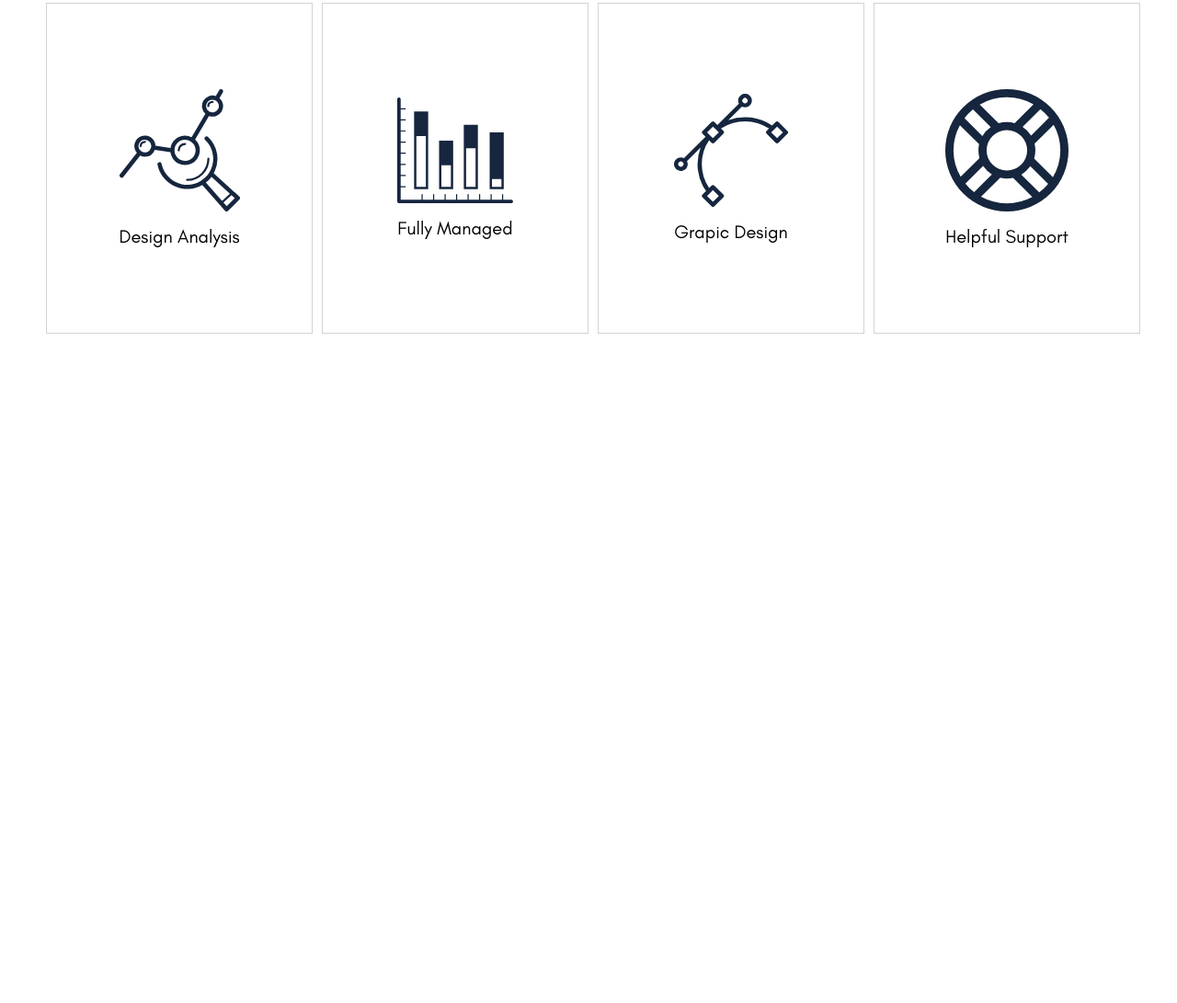
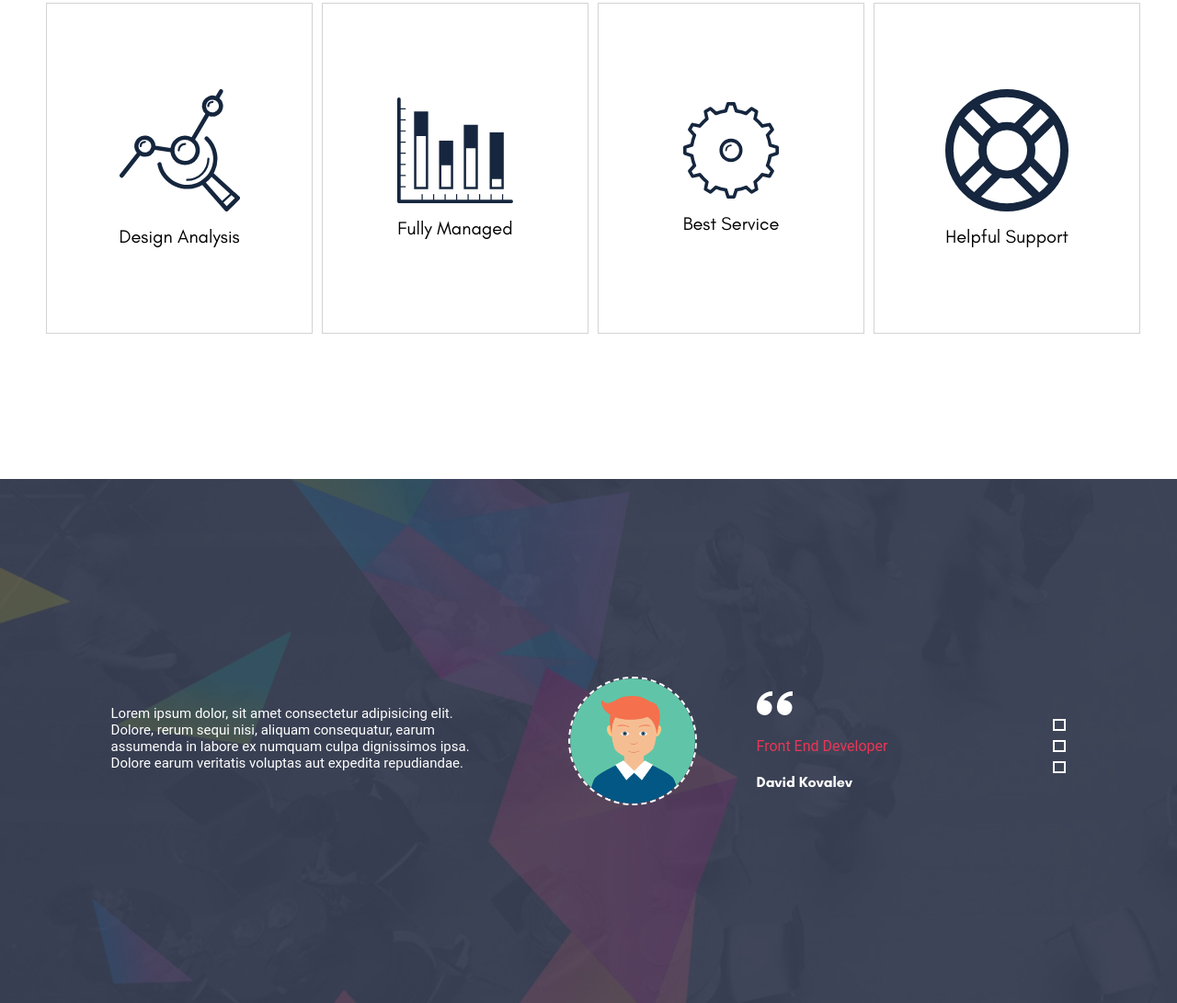
Before and after one commit to Effimowsky/Final-Project, a plain HTML site: page index.html in a window 1280 px wide. Shown: the part 2775-3866 px from the top of the page at 92% size. Before the commit the page ends 3138 px from the top, so only its background shows below. Drawn offline with Linux system fonts and the light colour scheme.

Commit message:
add recomendations content

```diff
--- a/Style/Style.css
+++ b/Style/Style.css
@@ -11,6 +11,8 @@
   width: 100%;
   margin: 0 auto;
 }
+
+/* Header content */
 header {
   background-color: #dddddd;
 }
@@ -230,7 +232,7 @@ header {
   transition: 0.5s;
 }
 
-/* my information */
+/* My information */
 .my-info {
   background-color: #131a36;
   height: 210px;
@@ -297,7 +299,7 @@ header {
   font-family: "Muli";
 }
 
-/* services */
+/* Services */
 .section-2 {
   margin-top: 203px;
 }
@@ -365,3 +367,79 @@ header {
   font-family: "Muli";
   font-size: 14px;
 }
+
+/* Recomendations */
+.recomendations {
+  background-image: url("../Images/clip.jpg");
+  background-color: #15263e;
+  max-width: 2000px;
+  width: 100%;
+  height: 570px;
+  opacity: 1;
+  display: flex;
+  justify-content: center;
+  align-items: center;
+  margin-top: 350px;
+}
+.recomendation-content {
+  align-items: center;
+  color: #fff;
+  margin-right: 80px;
+  flex-wrap: wrap;
+}
+.recomendation-text {
+  display: flex;
+  width: 497px;
+  height: 78px;
+  font-size: 15px;
+  padding-right: 80px;
+  font-family: Roboto;
+}
+.recomendation-img {
+  vertical-align: middle;
+  display: flex;
+  width: 140px;
+  height: 140px;
+  padding-right: 60px;
+  cursor: pointer;
+  margin-right: 65px;
+}
+.borderimg {
+  border: 2px dashed #ffffff;
+  border-radius: 100%;
+}
+.recomendation-img :hover {
+  border: 2px solid #e93656;
+}
+.recomendation-img img:hover {
+  width: 140px;
+}
+.recomendation-btn {
+  width: 13px;
+  height: 13px;
+  color: #ffffff00;
+  border: 2px solid #ffffff;
+  padding-left: 10px;
+  margin-top: 10px;
+  display: flex;
+  flex-direction: column;
+  cursor: pointer;
+}
+.rec-btn {
+  display: flex;
+  flex-direction: column;
+}
+.recomendation-btn:hover {
+  border: 2px solid #e93656;
+}
+.person-info p {
+  color: #e93656;
+  margin-right: 100px;
+  padding-top: 20px;
+  font-family: Roboto;
+}
+.person-info h2 {
+  color: #ffffff;
+  padding-top: 20px;
+  font-family: Glacial Indifference;
+}
--- a/app.js
+++ b/app.js
@@ -46,3 +46,34 @@ window.addEventListener("scroll", () => {
     hideProgress();
   }
 });
+
+// Recomendations
+{
+  var slideIndex = 1;
+  showSlide(slideIndex);
+
+  function currentSlide(n) {
+    showSlide((slideIndex = n));
+  }
+
+  function showSlide(n) {
+    var i;
+    var slide = document.getElementsByClassName("recomendation-content");
+    var dots = document.getElementsByClassName("recomendation-btn");
+    if (n > slide.length) {
+      slideIndex = 1;
+    }
+    if (n < 1) {
+      slideIndex = slide.length;
+    }
+    for (i = 0; i < slide.length; i++) {
+      slide[i].style.display = "none";
+    }
+    for (i = 0; i < dots.length; i++) {
+      dots[i].className = dots[i].className.replace(" active", "");
+    }
+    slide[slideIndex - 1].style.display = "block";
+    slide[slideIndex - 1].style.display = "flex";
+    dots[slideIndex - 1].className += " active";
+  }
+}
--- a/index.html
+++ b/index.html
@@ -48,7 +48,7 @@
           </div>
           </div>
       </header>
-      <!-- section-1 -->
+      <!-- User info -->
       <section>
         <div class="user-info">
           <div class="about-me">
@@ -144,7 +144,7 @@
             </div>
           </div>
       </section>
-      <!-- section-2 -->
+      <!-- Services -->
       <section>
         <div class="services container">
           <div class="services-wrapper">
@@ -210,8 +210,8 @@
               </div>
               <div class="service-item">
                   <div class="services-1">
-                      <img src="images/design.svg" alt="#">
-                      <p>Grapic Design</p>
+                      <img src="images/service.svg" alt="#">
+                      <p>Best Service</p>
                   </div>
                   <div class="service-hover">
                       <h3>Graphichs Design</h3>
@@ -231,6 +231,55 @@
           </div>
       </div>
       </section>
+      <!-- Recomendations -->
+      <section class="container">
+        <div class="recomendations">
+          <div class="recomendation-content">
+              <div class="recomendation-text">
+                  <p>Lorem ipsum dolor, sit amet consectetur adipisicing elit. Dolore, rerum sequi nisi, aliquam consequatur, earum assumenda in labore ex numquam culpa dignissimos ipsa. Dolore earum veritatis voluptas aut expedita repudiandae.</p>
+              </div>
+              <div class="recomendation-img">
+                  <img class="borderimg" src="Images/person1.png" alt="icon">
+              </div>
+              <div class="person-info">
+                  <img src="Images/quote.svg" alt="icon">
+                  <p>Front End Developer</p>
+                  <h2>David Kovalev</h2>
+              </div>
+          </div>
+          <div class="recomendation-content">
+               <div class="recomendation-text">
+                   <p>Lorem, ipsum dolor sit amet consectetur adipisicing elit. Numquam, voluptate nulla? Qui blanditiis voluptate possimus. Corporis dolorem fuga a necessitatibus sapiente alias blanditiis voluptate, ipsa deleniti vero animi sunt itaque.</p>
+               </div>
+               <div class="recomendation-img">
+                   <img class="borderimg" src="Images/person2.png" alt="icon">
+               </div>
+               <div class="person-info">
+                   <img src="Images/quote.svg" alt="icon">
+                   <p>Graphic Designer</p>
+                   <h2>Mau Thomas</h2>
+               </div>
+          </div>
+          <div class="recomendation-content">
+               <div class="recomendation-text">
+                   <p>Lorem ipsum dolor sit amet consectetur adipisicing elit. Placeat accusantium, illum quis quidem, eos rerum quibusdam odio repellat perspiciatis iste ex assumenda dolorem a fugiat voluptas libero veritatis veniam autem.</p>
+               </div>
+               <div class="recomendation-img">
+                   <img class="borderimg" src="Images/person3.png" alt="icon">
+               </div>
+               <div class="person-info">
+                   <img src="Images/quote.svg" alt="icon">
+                   <p>UI/UX Designer</p>
+                   <h2>Zhenya Rynzhuk</h2>
+               </div>
+          </div>
+          <div class="rec-btn">
+               <span class="recomendation-btn active" onclick="currentSlide(1)"></span>
+               <span class="recomendation-btn active" onclick="currentSlide(2)"></span>
+               <span class="recomendation-btn active" onclick="currentSlide(3)"></span>
+          </div>
+       </div>
+      </section>
      <script src="app.js"></script>
   </body>
 </html>
```
Also changed, not shown: Images/clip.jpg (added), Images/person1.png (added), Images/person2.png (added), Images/person3.png (added), Images/quote.svg (added).
